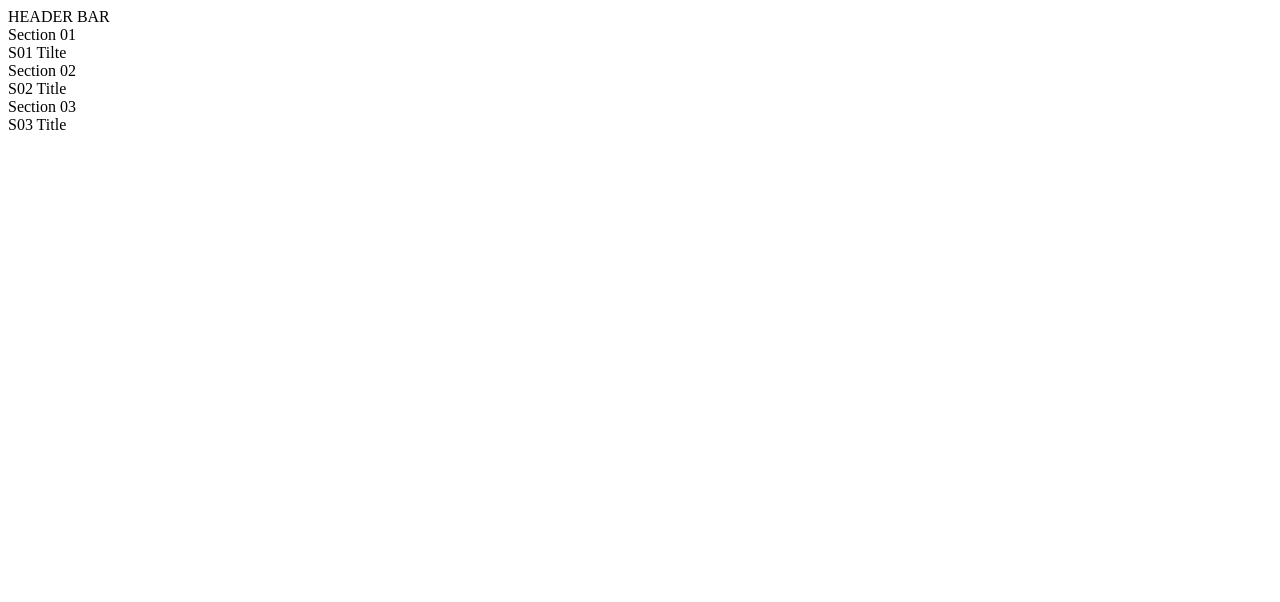
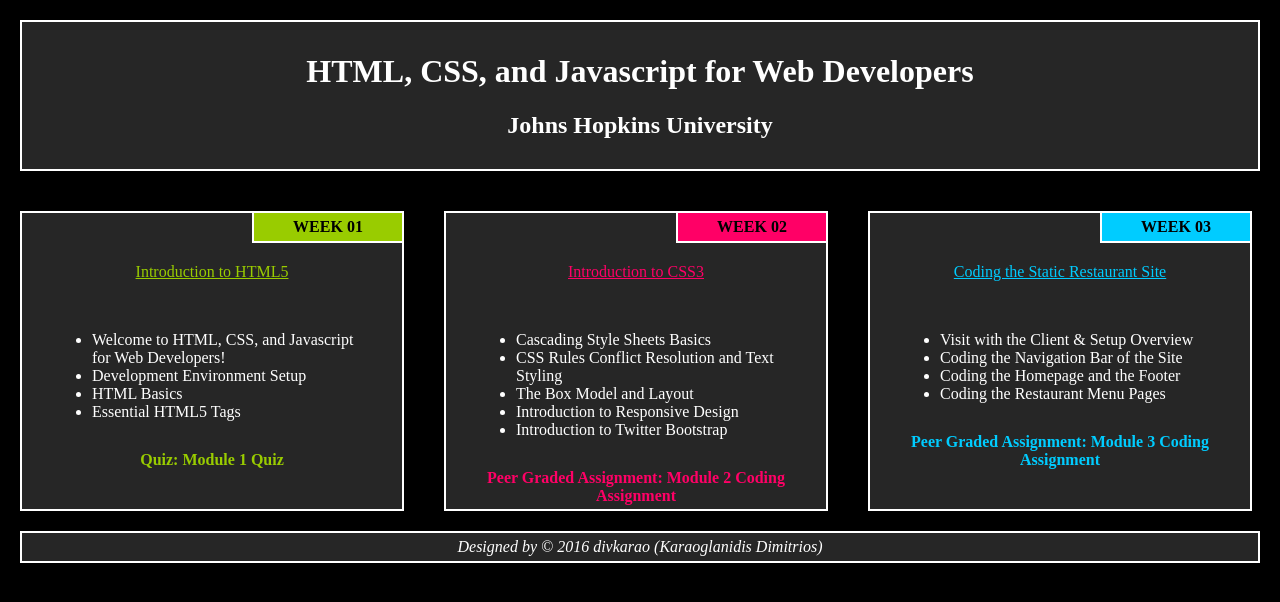
Before and after one commit to divkarao/Coursera, a plain HTML site: page module2assignment/index.html in a window 1280 px wide. Drawn offline with Linux system fonts and the light colour scheme.

Commit message:
testing 1

```diff
--- a/module2assignment/css/m2a.css
+++ b/module2assignment/css/m2a.css
@@ -1,30 +1,161 @@
 /********** Base Styles *********/
-body{
 
+* {
+  box-sizing: border-box;
+}
+
+body {
+  margin: 0;
+  padding: 0;
+  background-color: #000000;
+  float: left;
+}
+
+header {
+  color: #FFFFFF;
+  background-color: #262626;
+  border: 2px solid white;
+  text-align: center;
+  font-weight: bold;
+  margin: 20px;
+  padding: 10px;
+}
+
+section.body {
+  position: relative;
+  float: left;
+  width: 30%;
+  border: 2px solid white;
+  margin: 20px;
+  background-color: #262626;
+  height: 300px;
+}
+
+section.header1 {
+  width: 150px;
+  height: 30px;
+  position: absolute;
+  top: 0px;
+  right: 0px;
+  background-color: #99cc00;
+  border-left: 2px solid white;
+  border-bottom: 2px solid white;
+  float: right;
+  text-align: center;
+  padding: 5px;
+  font-weight: bold;
+}
+
+section.header2 {
+  width: 150px;
+  height: 30px;
+  position: absolute;
+  top: 0px;
+  right: 0px;
+  background-color: #FF0066;
+  border-left: 2px solid white;
+  border-bottom: 2px solid white;
+  float: right;
+  text-align: center;
+  padding: 5px;
+  font-weight: bold;
+}
+
+section.header3 {
+  width: 150px;
+  height: 30px;
+  position: absolute;
+  top: 0px;
+  right: 0px;
+  background-color: #00CCFF;
+  border-left: 2px solid white;
+  border-bottom: 2px solid white;
+  float: right;
+  text-align: center;
+  padding: 5px;
+  font-weight: bold;
+}
+
+p.title1 {
+  margin: 50px;
+  color: #99cc00;
+  word-wrap: break-word;
+  text-align: center;
+  text-decoration: underline;
+}
+
+p.title2 {
+  margin: 50px;
+  color: #FF0066;
+  word-wrap: break-word;
+  text-align: center;
+  text-decoration: underline;
+}
+
+p.title3 {
+  margin: 50px;
+  color: #00CCFF;
+  word-wrap: break-word;
+  text-align: center;
+  text-decoration: underline;
+}
+
+p.ass1 {
+  margin: 30px;
+  color: #99cc00;
+  word-wrap: break-word;
+  font-weight: bold;
+  text-align: center;
+}
+
+p.ass2 {
+  margin: 30px;
+  color: #FF0066;
+  word-wrap: break-word;
+  font-weight: bold;
+  text-align: center;
+}
+
+p.ass3 {
+  margin: 30px;
+  color: #00CCFF;
+  word-wrap: break-word;
+  font-weight: bold;
+  text-align: center;
+}
+
+ul {
+  margin: 30px;
+  color: #FFFFFF;
+  word-wrap: break-word;
+}
+
+footer {
+  border: 2px solid white;
+  color: #FFFFFF;
+  background-color: #262626;
+  text-align: center;
+  font-style: italic;
+  clear: left;
+  margin: 20px;
+  padding: 5px;
 }
 
 
-section{
+/********** Layout 01: Desktop view (width is 992px and above) **********/
 
-}
+@media (min-width: 992px;
+) {}
 
 
+/********** Layout 02: Tablet view (width is between 768px and 991px) **********/
 
-
-
-/********** Layout 01: Desktop view (width is 992px and above) **********/
-@media (min-width: 992px;) {
-
-
-}
-
-/********** Layout 02: Tablet view (width is between 768px and 991px) **********/
-@media (min-width: 768px;) and (max-width: 991px;) {
-
-}
+@media (min-width: 768px;
+) and (max-width: 991px;
+) {}
 
 
 /********** Layout 03: Mobile view (width is 767px and less) **********/
-@media (max-width: 767px;) {
 
-}
+@media (max-width: 767px;
+) {}
--- a/module2assignment/index.html
+++ b/module2assignment/index.html
@@ -6,18 +6,54 @@
 	<meta name="viewport" content="width=device-width, initial-scale=1">
 	<link rel="stylesheet" type="text/css" href="css/m2a.css">
 	<title>Module 02 - Assignment</title>
-	<header>HEADER BAR</header>
 </head>
 
 <body>
-<section>Section 01
-	<section>S01 Tilte</section>
-</section>
-<section>Section 02
-	<section>S02 Title</section>
-</section>
-<section>Section 03
-	<section>S03 Title</section>
-</section>
+	<header>
+    <h1>HTML, CSS, and Javascript for Web Developers</h1>
+    <h2>Johns Hopkins University</h2>
+  </header>
+
+
+	<section class="body">
+		<section class="header1">WEEK 01</section>
+    <p class="title1">Introduction to HTML5</p>
+      <ul>
+          <li>Welcome to HTML, CSS, and Javascript for Web Developers!</li>
+          <li>Development Environment Setup</li>
+          <li>HTML Basics</li>
+          <li>Essential HTML5 Tags</li>
+      </ul>
+    <p class="ass1">Quiz: Module 1 Quiz</p>
+	</section>
+
+	<section class="body">
+		<section class="header2">WEEK 02</section>
+    <p class="title2">Introduction to CSS3</p>
+      <ul>
+          <li>Cascading Style Sheets Basics</li>
+          <li>CSS Rules Conflict Resolution and Text Styling</li>
+          <li>The Box Model and Layout</li>
+          <li>Introduction to Responsive Design</li>
+          <li>Introduction to Twitter Bootstrap</li>
+      </ul>
+     <p class="ass2">Peer Graded Assignment: Module 2 Coding Assignment</p>
+	</section>
+
+<section class="body">
+		<section class="header3">WEEK 03</section>
+    <p class="title3">Coding the Static Restaurant Site</p>
+      <ul>
+          <li>Visit with the Client & Setup Overview</li>
+          <li>Coding the Navigation Bar of the Site</li>
+          <li>Coding the Homepage and the Footer</li>
+          <li>Coding the Restaurant Menu Pages</li>
+      </ul>
+     <p class="ass3">Peer Graded Assignment: Module 3 Coding Assignment</p>
+     </section>
+
+
+	<footer>Designed by &copy 2016 divkarao (Karaoglanidis Dimitrios)</footer>
+
 </body>
 </html>
```
